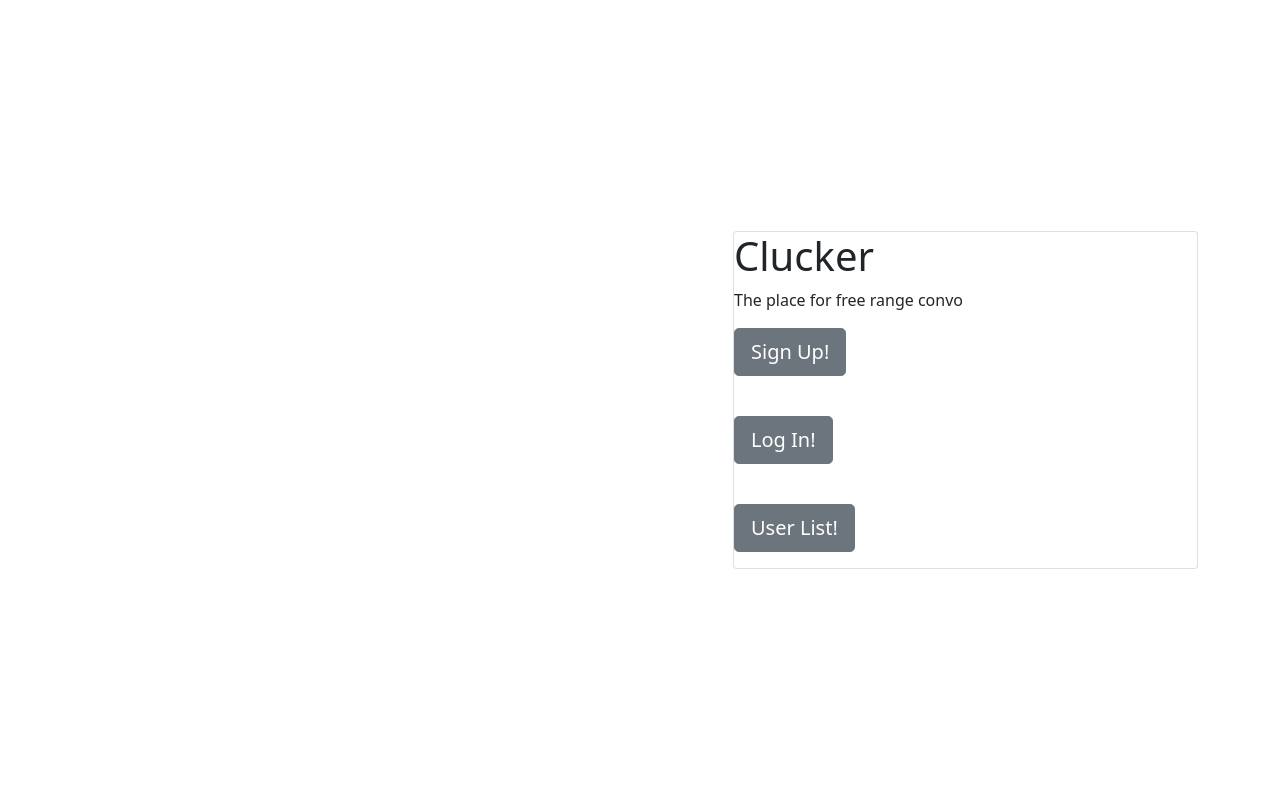
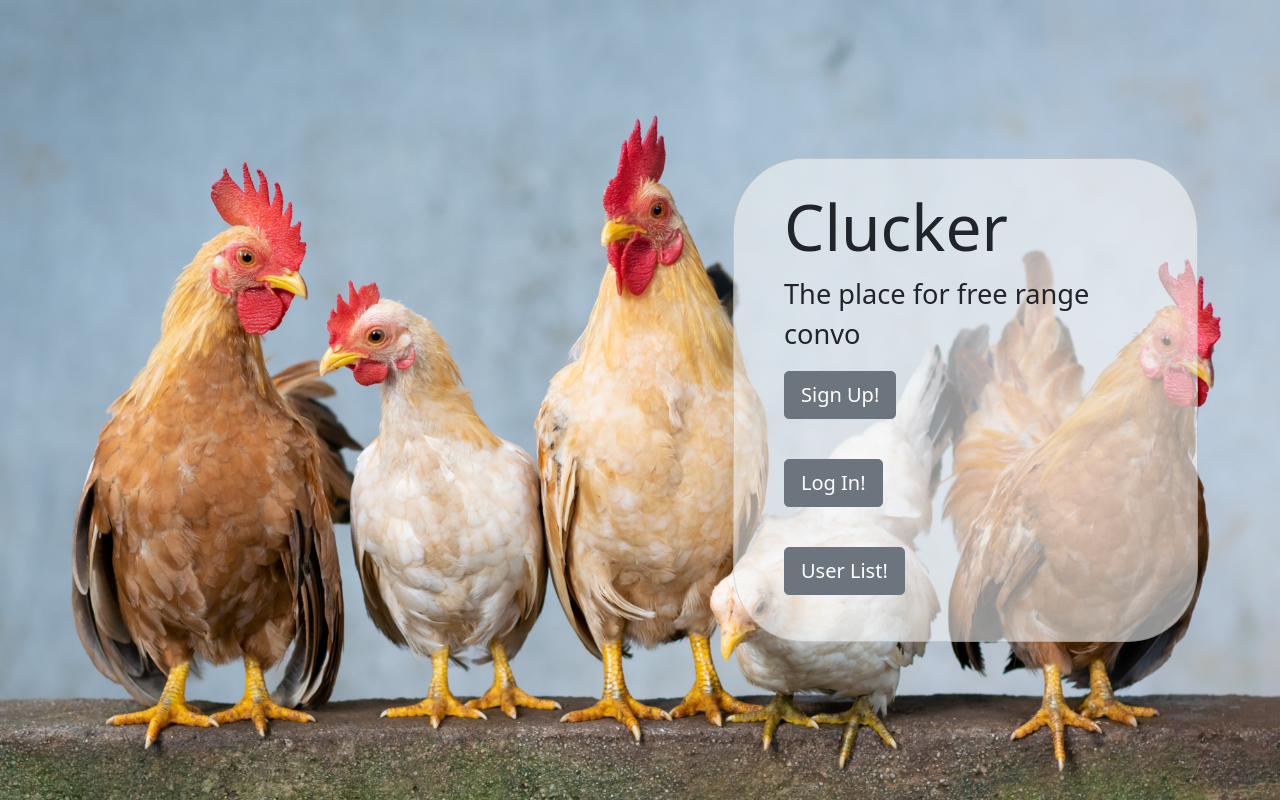
Before and after one commit to TaseenR/Clucker---Django, a Django app: page / in a window 1280 px wide. Run offline with Django 3.2, Linux system fonts and the light colour scheme; some libraries are stand-ins or nearby versions.

Commit message:
Starting front end

```diff
--- a/clucker/settings.py
+++ b/clucker/settings.py
@@ -9,9 +9,8 @@ https://docs.djangoproject.com/en/3.2/topics/settings/
 For the full list of settings and their values, see
 https://docs.djangoproject.com/en/3.2/ref/settings/
 """
-
+import os
 from pathlib import Path
-
 from django.db import models
 
 # Build paths inside the project like this: BASE_DIR / 'subdir'.
@@ -121,6 +120,9 @@ USE_TZ = True
 # https://docs.djangoproject.com/en/3.2/howto/static-files/
 
 STATIC_URL = '/static/'
+STATICFILES_DIRS = [
+    os.path.join(BASE_DIR, 'static'),
+]
 
 # Default primary key field type
 # https://docs.djangoproject.com/en/3.2/ref/settings/#default-auto-field
--- a/microblogs/templates/home.html
+++ b/microblogs/templates/home.html
@@ -1,22 +1,24 @@
+{%load static%}
 <!doctype html>
 <html lang="en">
   <head>
+  <title>Clucker!</title>
     <!-- Required meta tags -->
     <meta charset="utf-8">
     <meta name="viewport" content="width=device-width, initial-scale=1">
 
     <!-- Bootstrap CSS -->
     <link href="https://cdn.jsdelivr.net/npm/bootstrap@5.1.3/dist/css/bootstrap.min.css" rel="stylesheet" integrity="sha384-1BmE4kWBq78iYhFldvKuhfTAU6auU8tT94WrHftjDbrCEXSU1oBoqyl2QvZ6jIW3" crossorigin="anonymous">
-
-    <title>Clucker!</title>
+    <link href = "{% static 'custom.css' %}" rel="stylesheet">
   </head>
   <body>
+  <div id="cover-image">
     <div class="container vh-100" >
       <div class= "row h-100">
         <div class= "col - 12 my-auto">
-              <div class= "card offset-sm-2 offset-md-4 offset-lg-7">
-              <h1>Clucker</h1>
-              <p>The place for free range convo</p>
+              <div class= "card cover-card offset-sm-2 offset-md-4 offset-lg-7">
+              <h1 class="cover-heading">Clucker</h1>
+              <p class="cover-text"> The place for free range convo</p>
               <p><a href = '{%url 'sign_up' %}' class="btn btn-lg btn-secondary">Sign Up!</a></p>
               <br/>
               <p><a href = '{%url 'log_in' %}' class="btn btn-lg btn-secondary">Log In!</a></p>
@@ -25,6 +27,7 @@
               </div>
         </div>
       </div>
+     </div>
     </div>
 
     <script src="https://cdn.jsdelivr.net/npm/@popperjs/core@2.10.2/dist/umd/popper.min.js" integrity="sha384-7+zCNj/IqJ95wo16oMtfsKbZ9ccEh31eOz1HGyDuCQ6wgnyJNSYdrPa03rtR1zdB" crossorigin="anonymous"></script>
--- /dev/null
+++ b/static/custom.css
@@ -0,0 +1,163 @@
+/*
+ * Alerts
+ */
+
+.alert {
+  border-radius: 0px;
+}
+
+
+/*
+ * Cover page
+ */
+
+.content {
+  padding-top: 10px;
+}
+
+#cover-image {
+  background: url('images/chicken-cover.jpg') no-repeat center center fixed;
+  -webkit-background-size: cover;
+  -moz-background-size: cover;
+  background-size: cover;
+  -o-background-size: cover;
+}
+
+.h-100 {
+  min-height: 100vh;
+  height: 100vh;
+}
+
+.vcenter-item{
+    display: flex;
+    align-items: center;
+}
+
+/*
+ * Cover page
+ */
+h1.cover-heading {
+  font-size: 4rem;
+}
+
+p.cover-text {
+  font-size: 1.7rem;
+}
+
+.cover-card {
+  background-color: rgba(245, 245, 245, 0.6);
+  max-width: 30rem;
+  padding-top: 30px;
+  padding-left: 50px;
+  padding-right: 50px;
+  padding-bottom: 30px;
+  border-radius: 15%;
+}
+.cover-card-block {
+  opacity: 1
+}
+
+
+/*
+ * forms
+ */
+.nolabel label {
+  display: none;
+}
+
+ul.errorlist {
+  list-style-type: none;
+  padding: 0;
+  margin: 0;
+}
+
+/*
+ * Typefaces
+ */
+
+.low-key {
+  color: #777777;
+  font-weight: 300;
+}
+
+.list-title {
+  margin-top: 10px;
+  margin-bottom: 20px;
+}
+
+/*
+ * Profile
+ */
+.profile-image {
+  width: 120px;
+  clear:both;
+  float:left;
+}
+
+.profile-text {
+  overflow:hidden;
+  padding-left:20px
+}
+
+h3.profile-title {
+  margin-bottom: 0px;
+}
+
+.profile-username {
+  color: #777777;
+  font-weight: 300;
+  font-style: italic;
+}
+
+.profile-bio {
+  font-size: 1.1rem;
+}
+
+.profile-statistics {
+  color: #777777;
+  font-weight: 300;
+  display: block;
+}
+
+.profile-statistics-item {
+  display: block;
+  padding-right: 50px;
+}
+
+/*
+ * Post
+ */
+.post-author {
+  margin-bottom: 0px;
+
+}
+
+.post-author-fullname {
+  font-weight: bold;
+}
+
+.post-author-user-details {
+  margin-left: 10px;
+  color: #777777;
+}
+
+/*
+ * Hyperlinks
+ */
+.content a {
+  text-decoration: none;
+  color: #0d6efd;
+}
+.content a:hover {
+  text-decoration: underline;
+  color: #0d6efd;
+}
+
+.post-author a {
+  text-decoration: none;
+  color: black;
+}
+.post-author a:hover {
+  text-decoration: underline;
+  color: black;
+}
```
Also changed, not shown: static/chicken_font.css (added, +36 -0 lines), static/fonts/chicken.ttf (added), static/fonts/chicken.woff (added), static/images/chicken-cover.jpg (added), 2 other files.
